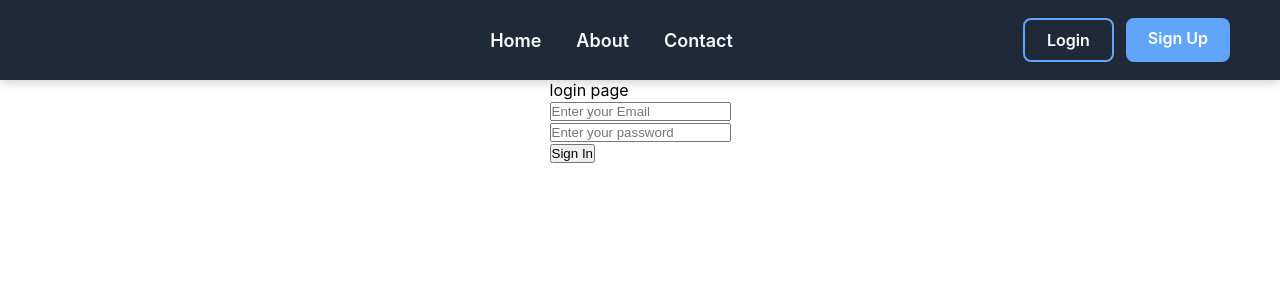
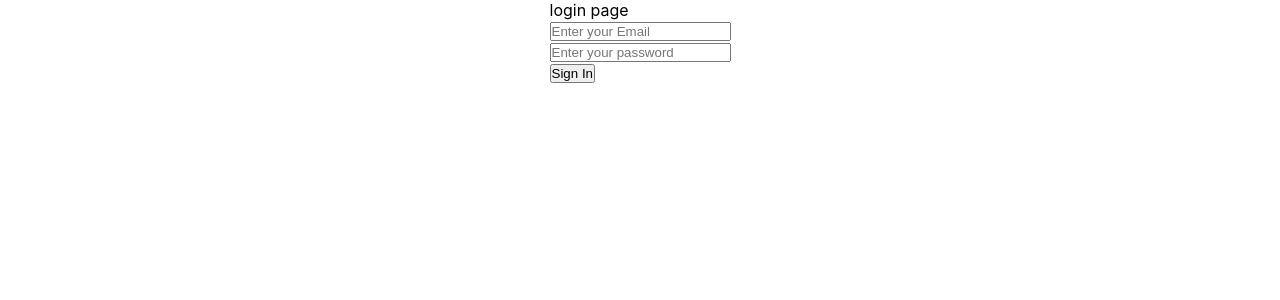
Before and after one commit to MuhammadHamza786-web/firebase-project, a React (Create React App) app: page /Login in a window 1280 px wide. Shown: the top 300 px of the page. Built offline with nearby package versions, Linux system fonts and the light colour scheme.

Commit message:
Add code

```diff
--- a/src/App.jsx
+++ b/src/App.jsx
@@ -1,28 +1,19 @@
 import './App.css';
 import Sigin from "./pages/Sigin";
 import Login from "./pages/Login";
-import Home from  "./pages/Home";
-import About from "./pages/About";
-import Contact from "./pages/Contact";
-import Header from './pages/Header';
 import { Routes , Route } from 'react-router-dom';
 
 function App() {
 
   return (
     <div className="App">
-      <Header/>
-      <header className='header'>
+
 
       <Routes>
-        <Route path="/" element={<Home/>}/>
-        <Route path="/About" element={<About/>}/>
-        <Route path="/Contact" element={<Contact/>}/>
         <Route path="/Sigin" element={<Sigin/>}/>
         <Route path="/Login" element={<Login/>}/>
 
       </Routes>
-      </header>
     </div>
   );
 }
--- a/src/pages/About.jsx
+++ /dev/null
@@ -1,14 +0,0 @@
-import React from 'react'
-import { Link } from 'react-router-dom'
-
-const About = () => {
-  return (
-    <div className='about'>
-
-    <div>About Page</div>
-
-    </div>
-  )
-}
-
-export default About
--- a/src/pages/Contact.jsx
+++ /dev/null
@@ -1,15 +0,0 @@
-import React from 'react'
-import { Link } from 'react-router-dom'
-
-
-const Contact = () => {
-  return (
-    <div className='contact'>
-
-    <div>Contact Page</div>
-
-    </div>
-  )
-}
-
-export default Contact
--- a/src/pages/Header.jsx
+++ /dev/null
@@ -1,27 +0,0 @@
-import React from 'react';
-import { Link } from 'react-router-dom';
-
-const Header = () => {
-  return (
-    <nav className="navbar">
-
-      <div className="logo-space">
-        {/* Yahan baad mein logo laga dena */}
-      </div>
-
-      <div className="nav-links">
-        <Link to="/">Home</Link>
-        <Link to="/About">About</Link>
-        <Link to="/Contact">Contact</Link>
-      </div>
-
-      <div className="auth-buttons">
-        <Link to="/Login" className="btn-login">Login</Link>
-        <Link to="/Sigin" className="btn-signup">Sign Up</Link>
-      </div>
-
-    </nav>
-  );
-};
-
-export default Header;
--- a/src/pages/Home.jsx
+++ /dev/null
@@ -1,14 +0,0 @@
-import React from 'react'
-import { Link } from 'react-router-dom'
-
-
-const Home = () => {
-  return (
-    <div className='home'>
-    <div>Home Page</div>
-
-  </div>
-  )
-}
-
-export default Home
--- a/src/pages/Sigin.jsx
+++ b/src/pages/Sigin.jsx
@@ -2,7 +2,11 @@ import React from 'react'
 import { Link } from 'react-router-dom'
 
 const sigin = () => {
+
+<Link to={"/Login"}>login</Link>
+
   return (
+
     <div className='sigin'>
 
     <div>sigin page</div>
```
